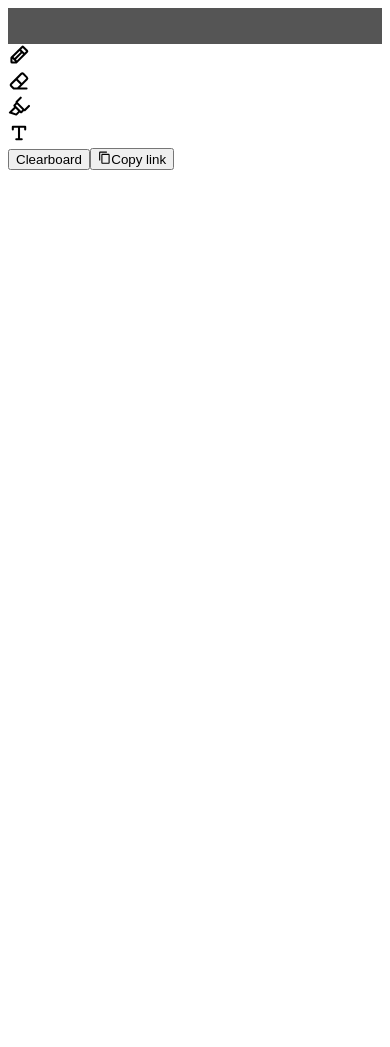
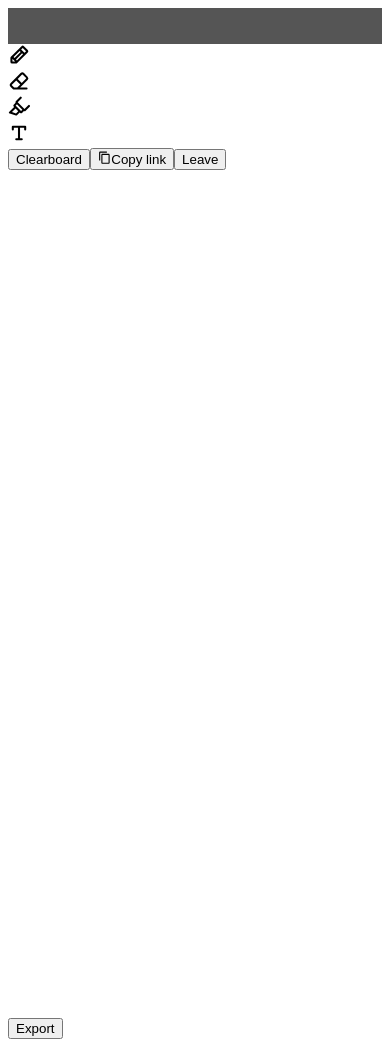
Before and after one commit to shub-10/Real-time-whiteboard-app, a React (Vite) app in the folder client/: page /board/1 in a window 390 px wide. Before the commit the page ends 1026 px from the top, so only its background shows below. Built offline with nearby package versions, Linux system fonts and the light colour scheme; no server answers.

Commit message:
feat(ui): added export file  button

```diff
--- a/client/src/components/Canvas.tsx
+++ b/client/src/components/Canvas.tsx
@@ -1,6 +1,7 @@
 import { useRef, useEffect, useState } from "react";
 import { socket } from "../socket";
 import Toolbar from "./Toolbar";
+import { Link } from 'react-router-dom'
 import { MdFormatColorFill } from "react-icons/md";
 import { MdContentCopy } from "react-icons/md";
 import toast from 'react-hot-toast';
@@ -25,16 +26,25 @@ const Canvas: React.FC<CanvasProps> = ({ boardId }) => {
 
   const [isDrawing, setIsDrawing] = useState(false);
 
-  // Track last mouse positions
   const lastPos = useRef<{ x: number; y: number } | null>(null);
+  function getCanvasPos(e: React.MouseEvent<HTMLCanvasElement>) {
+    const canvas = canvasRef.current;
+    if (!canvas) return { x: 0, y: 0 };
 
-  // Setup canvas on mount
+    const rect = canvas.getBoundingClientRect();
+
+    return {
+      x: e.clientX - 2*rect.left,
+      y: e.clientY - 2*rect.top,
+    };
+  }
+
   useEffect(() => {
     const canvas = canvasRef.current;
     if (!canvas) return;
 
-    canvas.width = window.innerWidth;
-    canvas.height = window.innerHeight;
+    canvas.width = canvas.offsetWidth;
+    canvas.height = canvas.offsetHeight;
 
     const ctx = canvas.getContext("2d");
     if (!ctx) return;
@@ -55,7 +65,7 @@ const Canvas: React.FC<CanvasProps> = ({ boardId }) => {
     socket.on("draw", ({ x1, y1, x2, y2, color, thickness }) => {
       drawLine(x1, y1, x2, y2, color, thickness);
     });
-    socket.on("clear", ()=>clearCanvas())
+    socket.on("clear", () => clearCanvas())
     return () => {
       socket.off("draw", ({ x1, y1, x2, y2, color, thickness }) => {
         drawLine(x1, y1, x2, y2, color, thickness);
@@ -78,18 +88,16 @@ const Canvas: React.FC<CanvasProps> = ({ boardId }) => {
 
   }, [canvasColor])
 
-  // Start drawing
   const startDrawing = (e: React.MouseEvent<HTMLCanvasElement>) => {
     setIsDrawing(true);
-    lastPos.current = { x: e.clientX, y: e.clientY };
+    const pos = getCanvasPos(e);
+    lastPos.current = pos;
   };
 
-  // Stop drawing
   const stopDrawing = () => {
     setIsDrawing(false);
     lastPos.current = null;
   };
-
 
 
   const draw = (e: React.MouseEvent<HTMLCanvasElement>) => {
@@ -108,8 +116,8 @@ const Canvas: React.FC<CanvasProps> = ({ boardId }) => {
     ctx.lineWidth = strokeWidth;
 
     const { x: x1, y: y1 } = lastPos.current;
-    const x2 = e.clientX;
-    const y2 = e.clientY;
+    const pos = getCanvasPos(e);
+    const { x: x2, y: y2 } = pos;
 
     drawLine(x1, y1, x2, y2, strokeColor, strokeWidth);
 
@@ -157,9 +165,9 @@ const Canvas: React.FC<CanvasProps> = ({ boardId }) => {
   const handleCanvasClick = (e: React.MouseEvent<HTMLCanvasElement>) => {
     if (tool !== "text") return;
 
+    const pos = getCanvasPos(e);
+    setTextPos(pos);
     setIsTyping(true);
-    setTextValue("");
-    setTextPos({ x: e.clientX, y: e.clientY });
   };
   const finishTyping = () => {
     if (!isTyping || !ctxRef.current || !textPos) return;
@@ -188,24 +196,37 @@ const Canvas: React.FC<CanvasProps> = ({ boardId }) => {
     navigator.clipboard.writeText(fullLink);
     toast.success("Board link copied!");
   };
+  const exportAsImage = () => {
+    const canvas = canvasRef.current;
+    if (!canvas) return;
+
+    const dataURL = canvas.toDataURL("image/jpeg", 1.0);
+
+    const link = document.createElement("a");
+    link.href = dataURL;
+    link.download = `whiteboard-${Date.now()}.jpg`;
+    link.click();
+  };
+
   const clearCanvas = () => {
     const canvas = canvasRef.current;
     const ctx = ctxRef.current;
     if (!canvas || !ctx) return;
 
     ctx.clearRect(0, 0, canvas.width, canvas.height);
-    socket.emit("clear", {boardId})
+    socket.emit("clear", { boardId })
   };
 
   return (
-    <div>
-      {/* <div className="fixed top-5 left-1/2 -translate-x-1/2 z-20 flex flex-row items-center gap-3"> */}
-      <div className="fixed top-20 left-1/2 -translate-x-1/2 flex items-center gap-3 bg-white shadow-md rounded-xl px-4 py-2 border border-gray-200 z-30">
+    <div className="fixed w-full h-screen">
+      <div className="flex md:flex-row flex-col md:w-3/4 w-full justify-between items-center mx-auto bg-white shadow-sm p-2 rounded-sm mt-2">
+        <div className="flex items-center gap-2">
+          <div className="flex items-center gap-3 bg-white shadow-md rounded-lg px-2 py-1 md:px-4 md:py-2 border border-gray-200 z-30">
             {presetColors.map((c) => (
               <div
                 key={c}
                 onClick={() => setColor(c)}
-            className={`w-6 h-6 rounded-full cursor-pointer border flex items-center justify-center${color === c ? "ring-2 ring-blue-400" : ""}`}
+                className={`w-4 h-4 md:w-7 md:h-7 rounded-full cursor-pointer border flex items-center justify-center${color === c ? "ring-2 ring-blue-400" : ""}`}
                 style={{
                   background: c,
                   border: color === c ? "3px solid grey" : "2px solid #555",
@@ -214,25 +235,31 @@ const Canvas: React.FC<CanvasProps> = ({ boardId }) => {
               />
             ))}
           </div>
-
-      {/* </div> */}
-
-
+          <div>
             <Toolbar tool={tool} setTool={setTool}></Toolbar>
-        <div className="flex flex-row fixed top-4 right-4 gap-2">
+          </div>
+        </div>
+        <div className="flex flex-row gap-2 mt-1">
           <button
             onClick={clearCanvas}
-            className=" bg-white border border-gray-300  px-4 py-2 rounded-lg shadow-sm hover:shadow-md transition flex items-center gap-2">
+            className=" bg-white border border-gray-300 px-2 py-1 md:px-4 md:py-2 rounded-lg shadow-sm hover:shadow-md transition flex items-center gap-2">
             Clearboard
           </button>
           <button
             onClick={handleCopyLink}
-            className=" bg-white border border-gray-300  px-4 py-2 rounded-lg shadow-sm hover:shadow-md transition flex items-center gap-2">
+            className=" bg-white border border-gray-300 px-2 py-1 md:px-4 md:py-2 rounded-lg shadow-sm hover:shadow-md transition flex items-center gap-2">
             <MdContentCopy />
             Copy link
           </button>
+          <Link to='/'>
+            <button
+              className=" bg-red-600 text-white border-none  px-2 py-1 md:px-4 md:py-2 rounded-lg shadow-sm hover:shadow-md transition flex items-center gap-2">
+              Leave
+            </button>
+          </Link>
         </div>
-
+      </div>
+      <div className="w-full">
         {isTyping && textPos && (
           <textarea
             autoFocus
@@ -242,7 +269,7 @@ const Canvas: React.FC<CanvasProps> = ({ boardId }) => {
             onKeyDown={(e) => {
               if (e.key === "Enter") finishTyping();
             }}
-          className="absolutep-[6px]rounded-[4px]outline outline-[2px] outline-[#4aa3ff] bg-white
+            className="absolute p-[6px] rounded-[4px] outline outline-[2px] outline-[#4aa3ff] bg-white
         text-[20px] z-[2000]"
             style={{
               top: textPos.y,
@@ -251,9 +278,9 @@ const Canvas: React.FC<CanvasProps> = ({ boardId }) => {
             }}
           />
         )}
-
         <canvas
           ref={canvasRef}
+          className="w-full h-[calc(100vh-120px)] block"
           onMouseDown={startDrawing}
           onMouseUp={stopDrawing}
           onMouseOut={stopDrawing}
@@ -262,6 +289,10 @@ const Canvas: React.FC<CanvasProps> = ({ boardId }) => {
           onClick={handleCanvasClick}
         />
       </div>
+      <div className="w-3/4 flex justify-start mx-auto">
+        <button className="border border-gray-400 rounded-lg shadow-sm hover:shadow-md px-2 py-1 md:px-4 md:py-2" onClick={exportAsImage}>Export</button>
+      </div>
+    </div>
   );
 };
 
```
Lines whose indentation alone changed are shown as unchanged.
